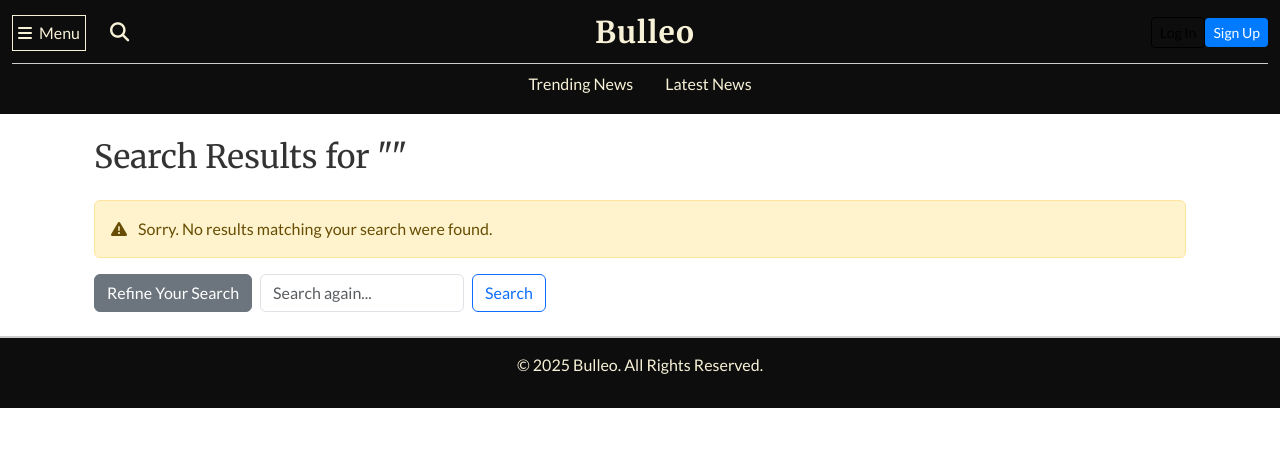
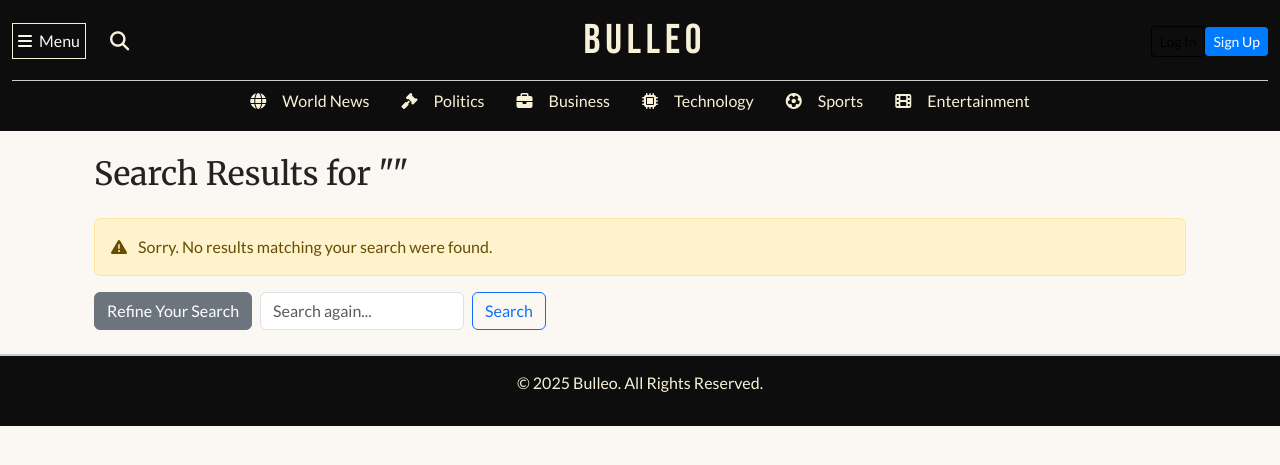
Before and after one commit to Merrick101/bulleo, a Django app: page /news/search/ in a window 1280 px wide. Shown: the top 465 px of the page. Run offline with Django 4.2, Linux system fonts and the light colour scheme; data that the repository does not hold is empty; parts of the project's set-up code (start-up, migrations or seed data) failed here and were passed over; some libraries are stand-ins or nearby versions.

Commit message:
Update search_articles view, update sub-navbar and UI on search_results page

```diff
--- a/apps/news/views.py
+++ b/apps/news/views.py
@@ -72,6 +72,7 @@ def search_articles(request):
     query = request.GET.get('q', '')
     category_slug = request.GET.get('category', '')
     source_slug = request.GET.get('source', '')
+    sort = request.GET.get('sort', 'most_relevant')  # default sort
 
     articles = Article.objects.all()
 
@@ -86,6 +87,19 @@ def search_articles(request):
     if source_slug:
         articles = articles.filter(source__slug=source_slug)
 
+    # Sorting logic
+    if sort == 'most_recent':
+        articles = articles.order_by('-published_at')
+    elif sort == 'oldest':
+        articles = articles.order_by('published_at')
+    elif sort == 'category':
+        articles = articles.order_by('category__name')
+    elif sort == 'source':
+        articles = articles.order_by('source__name')
+    else:  # For 'most_relevant' or default, you could either leave the order as-is
+        # Optionally, you might implement a relevance score if you want.
+        articles = articles.order_by('-id')  # Simple fallback; newest by id
+
     paginator = Paginator(articles, 9)
     page_number = request.GET.get('page')
     page_obj = paginator.get_page(page_number)
@@ -97,6 +111,7 @@ def search_articles(request):
         'query': query,
         'category_slug': category_slug,
         'source_slug': source_slug,
+        'sort': sort,
     }
     return render(request, "news/search_results.html", context)
 
--- a/static/css/style.css
+++ b/static/css/style.css
@@ -1,8 +1,8 @@
 /* General Styles */
 body {
-  background-color: #fff;
+  background-color: #FBF8F3; /* Floral White */
   font-family: 'Lato', sans-serif;
-  color: #333;
+  color: #232323; /* Nero */
 }
 
 h1, h2, h3, h4, h5, h6 {
@@ -11,8 +11,8 @@ h1, h2, h3, h4, h5, h6 {
 
 /* Navbar Styling */
 .custom-navbar {
-  background-color:#0D0D0D; /* Midnight Black */
-  color: #f7f2d7; /* Breezy Beige */
+  background-color: #0D0D0D; /* Midnight Black */
+  color: #FBF8F3; /* Floral White */
   padding: 10px 0;
   display: flex;
   justify-content: space-between;
@@ -64,10 +64,10 @@ h1, h2, h3, h4, h5, h6 {
 }
 
 .navbar-logo {
-  font-size: 30px;
-  font-weight: 700;
-  font-family: 'Merriweather', serif;
-  letter-spacing: 1px;
+  font-size: 2.6rem;
+  font-weight: 400;
+  font-family: 'Bebas Neue', sans-serif;
+  letter-spacing: 0.3rem;
   color: #f7f2d7;
   text-decoration: none;
   display: block;
@@ -80,6 +80,21 @@ h1, h2, h3, h4, h5, h6 {
   flex-direction: column;
   align-items: center;
   justify-content: center;
+}
+
+.sub-navbar {
+  background-color: #0D0D0D;
+  margin-top: 0.5rem;
+  border-top: 1px solid #ccc; /* Light Grey */
+}
+
+.sub-navbar a {
+  color: #f7f2d7;
+  text-decoration: none;
+}
+
+.sub-navbar .nav-link i {
+  font-size: 1rem;
 }
 
 /* Authentication Icons */
@@ -102,16 +117,6 @@ h1, h2, h3, h4, h5, h6 {
 
 .profile-link:hover {
   color: #007bff;
-}
-
-.sub-navbar {
-  margin-top: 0.5rem;
-  border-top: 1px solid #ccc; /* Light Grey */
-}
-
-.sub-navbar a {
-  color: #f7f2d7;
-  text-decoration: none;
 }
 
 #bulleo-home-trending,
@@ -202,13 +207,10 @@ h1, h2, h3, h4, h5, h6 {
   right: -3.7rem;
 }
 
-.bulleo-home-title, .bulleo-home-subtitle {
-  font-family: 'Lato', sans-serif;
-}
-
 .bulleo-home-title {
   font-size: 2.2rem;
   font-weight: 700;
+  letter-spacing: 0.1rem;
 }
 
 .bulleo-home-subtitle {
@@ -244,7 +246,8 @@ h1, h2, h3, h4, h5, h6 {
 }
 
 .bulleo-home-article-card {
-  border: 1px solid #ddd;
+  background-color: #F5F5DC; /* Beige */
+  border: 1px solid #333;
 }
 
 .bulleo-home-article-title {
@@ -284,6 +287,7 @@ h1, h2, h3, h4, h5, h6 {
 
 .bulleo-home-article-footer {
   background-color: #f8f9fa;
+  border-top: 1px solid #333;
   font-size: 0.85rem;
 }
 
--- a/templates/base.html
+++ b/templates/base.html
@@ -16,7 +16,11 @@
   <link rel="stylesheet" href="{% static 'css/style.css' %}" />
 
   <!-- Google Fonts -->
-  <link href="https://fonts.googleapis.com/css2?family=Lato:wght@300;400;700&family=Merriweather:wght@400;700&display=swap" rel="stylesheet" />
+  <link rel="preconnect" href="https://fonts.googleapis.com">
+  <link rel="preconnect" href="https://fonts.gstatic.com" crossorigin>
+  <link
+    href="https://fonts.googleapis.com/css2?family=Bebas+Neue&family=Lato:ital,wght@0,100;0,300;0,400;0,700;0,900;1,100;1,300;1,400;1,700;1,900&family=Merriweather:ital,opsz,wght@0,18..144,300..900;1,18..144,300..900&display=swap"
+    rel="stylesheet">
 
   <!-- Font Awesome Icons -->
   <script src="https://kit.fontawesome.com/e293581b17.js" crossorigin="anonymous"></script>
@@ -40,9 +44,20 @@
           <!-- Search Container (Icon + Expanding Input) -->
           <div class="position-relative d-flex align-items-center" id="searchContainer">
             <i class="fas fa-search search-icon" id="searchToggle"></i>
-            <form class="search-form d-none" action="{% url 'news:search_results' %}" method="get" id="searchForm">
+            <form
+              class="search-form d-none"
+              action="{% url 'news:search_results' %}"
+              method="get"
+              id="searchForm"
+            >
               <div class="input-group">
-                <input class="form-control" type="search" name="q" placeholder="Search for news..." aria-label="Search" />
+                <input
+                  class="form-control"
+                  type="search"
+                  name="q"
+                  placeholder="Search for news..."
+                  aria-label="Search"
+                />
                 <button class="btn btn-outline-secondary" type="submit">
                   <i class="fas fa-search"></i>
                 </button>
@@ -53,15 +68,23 @@
             </form>
           </div>
         </div>
+
         <!-- Center Section: Logo -->
         <div class="navbar-center flex-grow-1 text-center">
           <a href="{% url 'home' %}" class="navbar-logo">Bulleo</a>
         </div>
+
         <!-- Right Side: Auth Buttons / Profile -->
         <div class="auth-buttons">
           {% if user.is_authenticated %}
             <div class="dropdown">
-              <button class="btn btn-outline-dark dropdown-toggle" type="button" id="profileDropdown" data-bs-toggle="dropdown" aria-expanded="false">
+              <button
+                class="btn btn-outline-dark dropdown-toggle"
+                type="button"
+                id="profileDropdown"
+                data-bs-toggle="dropdown"
+                aria-expanded="false"
+              >
                 <i class="fas fa-user"></i> {{ user.username }}
               </button>
               <ul class="dropdown-menu dropdown-menu-end" aria-labelledby="profileDropdown">
@@ -77,8 +100,12 @@
           {% endif %}
         </div>
       </div>
+
       <!-- Second Row: Sub-Navigation (Section Links) -->
-      <div class="sub-navbar w-100">
+      {% block sub_navbar %}
+      <nav class="sub-navbar">
+        <div class="container">
+          <!-- Default links that appear if child templates don't override -->
           <ul class="nav nav-pills justify-content-center mb-0">
             <li class="nav-item">
               <a class="nav-link" href="#bulleo-home-trending">Trending News</a>
@@ -93,14 +120,26 @@
             {% endif %}
           </ul>
         </div>
-    </div>
+      </nav>
+      {% endblock sub_navbar %}
+    </div> <!-- End of container-fluid -->
   </nav>
 
   <!-- Offcanvas Main Menu -->
-  <div class="offcanvas offcanvas-start" tabindex="-1" id="mainMenuOffcanvas" aria-labelledby="mainMenuLabel">
+  <div
+    class="offcanvas offcanvas-start"
+    tabindex="-1"
+    id="mainMenuOffcanvas"
+    aria-labelledby="mainMenuLabel"
+  >
     <div class="offcanvas-header">
       <h5 class="offcanvas-title" id="mainMenuLabel">Main Menu</h5>
-      <button type="button" class="btn-close text-reset" data-bs-dismiss="offcanvas" aria-label="Close"></button>
+      <button
+        type="button"
+        class="btn-close text-reset"
+        data-bs-dismiss="offcanvas"
+        aria-label="Close"
+      ></button>
     </div>
     <div class="offcanvas-body">
       <ul class="list-unstyled">
--- a/templates/news/homepage.html
+++ b/templates/news/homepage.html
@@ -8,7 +8,7 @@
 
   <!-- Main Header / Intro -->
   <h1 class="mb-3 bulleo-home-title">Welcome to Bulleo</h1>
-  <p class="bulleo-home-subtitle">Your personalized news aggregator.</p>
+  <p class="bulleo-home-subtitle">Stay in the Loop with Your Daily Bulletin.</p>
 
   <!-- Trending News Section Carousel -->
   <section id="bulleo-home-trending" class="my-5 bulleo-home-section">
--- a/templates/news/search_results.html
+++ b/templates/news/search_results.html
@@ -1,6 +1,45 @@
 {% extends "base.html" %}
 {% load static %}
 {% load i18n %}
+
+{% block sub_navbar %}
+<nav class="sub-navbar">
+  <div class="container">
+    <ul class="nav nav-pills justify-content-center mb-0">
+      <li class="nav-item">
+        <a class="nav-link" href="?category=world-news{% if query %}&q={{ query }}{% endif %}">
+          <i class="fas fa-globe fa-2x me-3"></i>World News
+        </a>
+      </li>
+      <li class="nav-item">
+        <a class="nav-link" href="?category=politics{% if query %}&q={{ query }}{% endif %}">
+          <i class="fas fa-gavel fa-2x me-3"></i>Politics
+        </a>
+      </li>
+      <li class="nav-item">
+        <a class="nav-link" href="?category=business{% if query %}&q={{ query }}{% endif %}">
+          <i class="fas fa-briefcase fa-2x me-3"></i>Business
+        </a>
+      </li>
+      <li class="nav-item">
+        <a class="nav-link" href="?category=technology{% if query %}&q={{ query }}{% endif %}">
+          <i class="fas fa-microchip fa-2x me-3"></i>Technology
+        </a>
+      </li>
+      <li class="nav-item">
+        <a class="nav-link" href="?category=sports{% if query %}&q={{ query }}{% endif %}">
+          <i class="fas fa-futbol fa-2x me-3"></i>Sports
+        </a>
+      </li>
+      <li class="nav-item">
+        <a class="nav-link" href="?category=entertainment{% if query %}&q={{ query }}{% endif %}">
+          <i class="fas fa-film fa-2x me-3"></i>Entertainment
+        </a>
+      </li>
+    </ul>
+  </div>
+</nav>
+{% endblock sub_navbar %}
 
 {% block content %}
 <div class="container my-4">
@@ -35,34 +74,55 @@
       {% trans "Total Number of Results" %}: <strong>{{ page_obj.paginator.count }}</strong>
     </p>
 
-    <!-- Optional: Sorting/Filtering UI (if needed) -->
+    <!-- Sorting/Filtering UI -->
     <div class="mb-3">
       <strong>{% trans "Sort By:" %}</strong>
-      <a href="#" class="btn btn-sm btn-outline-dark me-2">{% trans "Most Relevant" %}</a>
-      <a href="#" class="btn btn-sm btn-outline-dark me-2">{% trans "Most Recent" %}</a>
-      <a href="#" class="btn btn-sm btn-outline-dark me-2">{% trans "Oldest" %}</a>
-      <a href="#" class="btn btn-sm btn-outline-dark me-2">{% trans "Category" %}</a>
-      <a href="#" class="btn btn-sm btn-outline-dark me-2">{% trans "Source" %}</a>
+      <a href="?sort=most_relevant{% if query %}&q={{ query }}{% endif %}"
+         class="btn btn-sm {% if sort == 'most_relevant' %}btn-dark{% else %}btn-outline-dark{% endif %} me-2">
+        {% trans "Most Relevant" %}
+      </a>
+      <a href="?sort=most_recent{% if query %}&q={{ query }}{% endif %}"
+         class="btn btn-sm {% if sort == 'most_recent' %}btn-dark{% else %}btn-outline-dark{% endif %} me-2">
+        {% trans "Most Recent" %}
+      </a>
+      <a href="?sort=oldest{% if query %}&q={{ query }}{% endif %}"
+         class="btn btn-sm {% if sort == 'oldest' %}btn-dark{% else %}btn-outline-dark{% endif %} me-2">
+        {% trans "Oldest" %}
+      </a>
+      <a href="?sort=category{% if query %}&q={{ query }}{% endif %}"
+         class="btn btn-sm {% if sort == 'category' %}btn-dark{% else %}btn-outline-dark{% endif %} me-2">
+        {% trans "Category" %}
+      </a>
+      <a href="?sort=source{% if query %}&q={{ query }}{% endif %}"
+         class="btn btn-sm {% if sort == 'source' %}btn-dark{% else %}btn-outline-dark{% endif %} me-2">
+        {% trans "Source" %}
+      </a>
     </div>
 
     <!-- Grid of Search Results -->
     <div class="row row-cols-1 row-cols-md-3 g-4">
       {% for article in articles %}
         <div class="col">
-          <div class="card h-100">
+          <div class="card h-100 bulleo-home-article-card d-flex flex-column">
             {% if article.image_url %}
               <img src="{{ article.image_url }}" class="card-img-top" alt="{{ article.title }}">
             {% else %}
               <img src="{% static 'images/placeholder.png' %}" class="card-img-top" alt="Placeholder Image">
             {% endif %}
-            <div class="card-body">
-              <h5 class="card-title">{{ article.title }}</h5>
-              <p class="card-text text-muted mb-2">
-                {{ article.summary|truncatechars:100 }}
+            <div class="card-body d-flex flex-column">
+              <h5 class="card-title bulleo-home-article-title">{{ article.title|truncatechars:60 }}</h5>
+              <p class="card-text text-muted bulleo-home-article-meta">
+                {% if article.source %}{{ article.source.name }} | {% endif %}
+                {{ article.published_at|date:"M d, Y H:i" }}
               </p>
-              <a href="{% url 'news:article_detail' article.id %}" class="btn btn-primary">
+              <p class="card-text bulleo-home-article-summary">{{ article.summary|truncatewords:20 }}</p>
+              <a href="{% url 'news:article_detail' article.id %}" class="btn btn-primary read-more-btn mt-auto">
                 {% trans "Read More" %}
               </a>
+            </div>
+            <div class="card-footer d-flex justify-content-between bulleo-home-article-footer">
+              <span class="text-muted">{{ article.views }} views</span>
+              <span class="text-muted">{{ article.comments.count }} comments</span>
             </div>
           </div>
         </div>
@@ -90,7 +150,11 @@
               {% if page_obj.number == num %}
                 <li class="page-item active"><span class="page-link">{{ num }}</span></li>
               {% elif num > page_obj.number|add:'-3' and num < page_obj.number|add:'3' %}
-                <li class="page-item"><a class="page-link" href="?page={{ num }}{% if query %}&q={{ query }}{% endif %}{% if category_slug %}&category={{ category_slug }}{% endif %}{% if source_slug %}&source={{ source_slug }}{% endif %}">{{ num }}</a></li>
+                <li class="page-item">
+                  <a class="page-link" href="?page={{ num }}{% if query %}&q={{ query }}{% endif %}{% if category_slug %}&category={{ category_slug }}{% endif %}{% if source_slug %}&source={{ source_slug }}{% endif %}">
+                    {{ num }}
+                  </a>
+                </li>
               {% endif %}
             {% endfor %}
 
```
Lines whose indentation alone changed are shown as unchanged.
